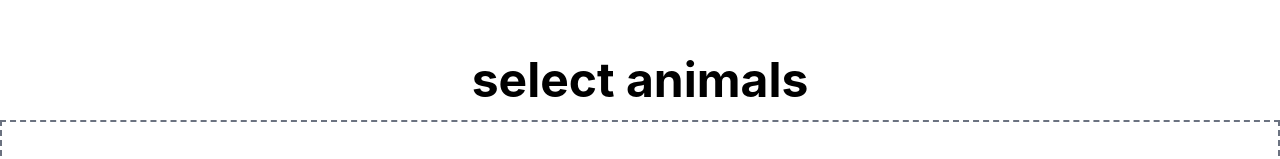
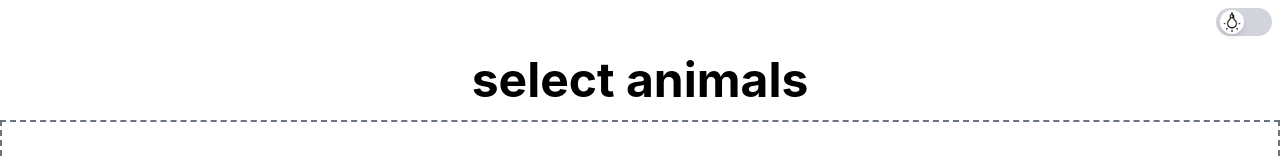
Before and after one commit to macianga/wordcloud-game, a React (Vite) app: page /game in a window 1280 px wide. Shown: the top 159 px of the page. Built offline with nearby package versions, Linux system fonts and the light colour scheme.

Commit message:
add darkmode switches to all pages

```diff
--- a/src/views/Game.tsx
+++ b/src/views/Game.tsx
@@ -2,6 +2,7 @@ import {getGameData} from "../utils/apiHelpers";
 import {shuffleArray} from "../utils/utils";
 import {useEffect, useState} from "react";
 import {Link} from "react-router-dom";
+import DarkmodeSwitch from "../components/DarkmodeSwitch";
 
 type Props = {
   setScore: any,
@@ -79,6 +80,7 @@ function Game({setScore}: Props) {
 
   return (
     <div className="dark:bg-darkmode-background">
+      <DarkmodeSwitch/>
       <div className="flex flex-col items-center justify-center min-h-screen">
         <h1 className="text-center font-bold text-5xl mb-4 dark:text-darkmode-secondary">
           {question}
--- a/src/views/Leaderboard.tsx
+++ b/src/views/Leaderboard.tsx
@@ -1,6 +1,7 @@
 import {Link} from "react-router-dom";
 import {useEffect, useState} from "react";
 import {getAllScores, saveScore} from "../utils/apiHelpers";
+import DarkmodeSwitch from "../components/DarkmodeSwitch";
 
 
 type UserGameType = {
@@ -36,6 +37,7 @@ function Leaderboard({username, score}: UserGameType) {
 
   return (
     <div className="dark:bg-darkmode-background dark:text-white">
+      <DarkmodeSwitch/>
       <div className="flex items-center justify-center min-h-screen pb-40">
         <div className="grid grid-cols-1">
           <span className="text-center font-bold text-5xl mb-4">
```
